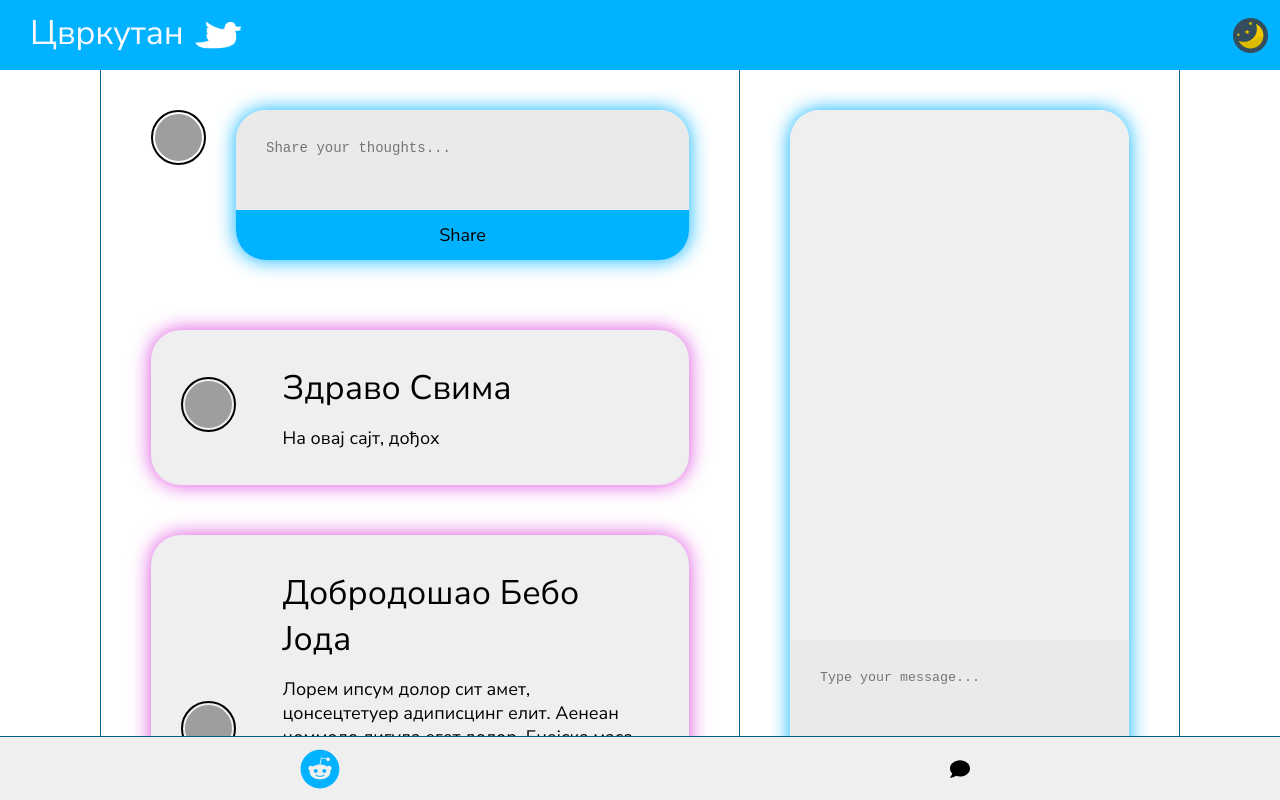
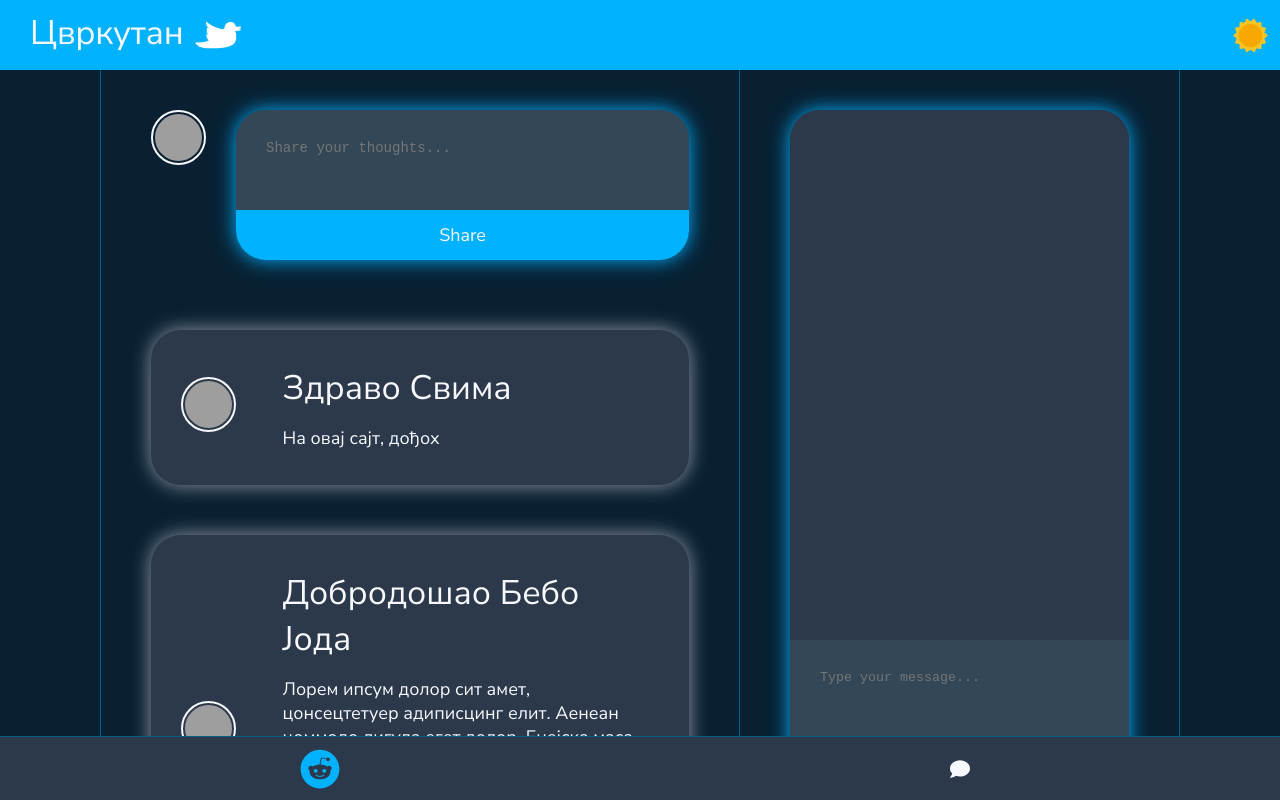
Before and after one commit to predragrkovic/cvrkutan, a React (Create React App) app: page / in a window 1280 px wide. Built offline with nearby package versions, Linux system fonts and the light colour scheme; grey boxes are pictures that could not be loaded.

Commit message:
Dark theme set to default

```diff
--- a/src/components/atoms/ThemeButton/ThemeButton.tsx
+++ b/src/components/atoms/ThemeButton/ThemeButton.tsx
@@ -9,8 +9,8 @@ interface ThemeButtonProps {}
 
 export const ThemeButton: FC<ThemeButtonProps> = () => {
   const {setDarkTheme} = useDarkTheme();
-  const [sunPosition, setSunPosition] = useState(-100);
-  const [moonPosition, setMoonPosition] = useState(0);
+  const [sunPosition, setSunPosition] = useState(0);
+  const [moonPosition, setMoonPosition] = useState(-100);
 
   const setDarkThemeHandler = () => {
     setDarkTheme(true);
--- a/src/components/organisms/Posts/style.scss
+++ b/src/components/organisms/Posts/style.scss
@@ -22,7 +22,7 @@
 
   @include fold {
     min-width: unset;
-    height: calc(100vh - 150px);
+    padding-bottom: 120px;
     &.hide {
       display: none;
     }
--- a/src/contexts/ThemeContext.tsx
+++ b/src/contexts/ThemeContext.tsx
@@ -15,7 +15,7 @@ interface Props {}
 export const ThemeContext = createContext<ContextTypes>(contextDefaultValues);
 
 export const ThemeContextProvider: React.FC<Props> = ({children}) => {
-  const [darkTheme, setDarkTheme] = useState<boolean>(false);
+  const [darkTheme, setDarkTheme] = useState<boolean>(true);
 
   const handleSetDarkTheme = (val: boolean) => {
     setDarkTheme(val);
```
